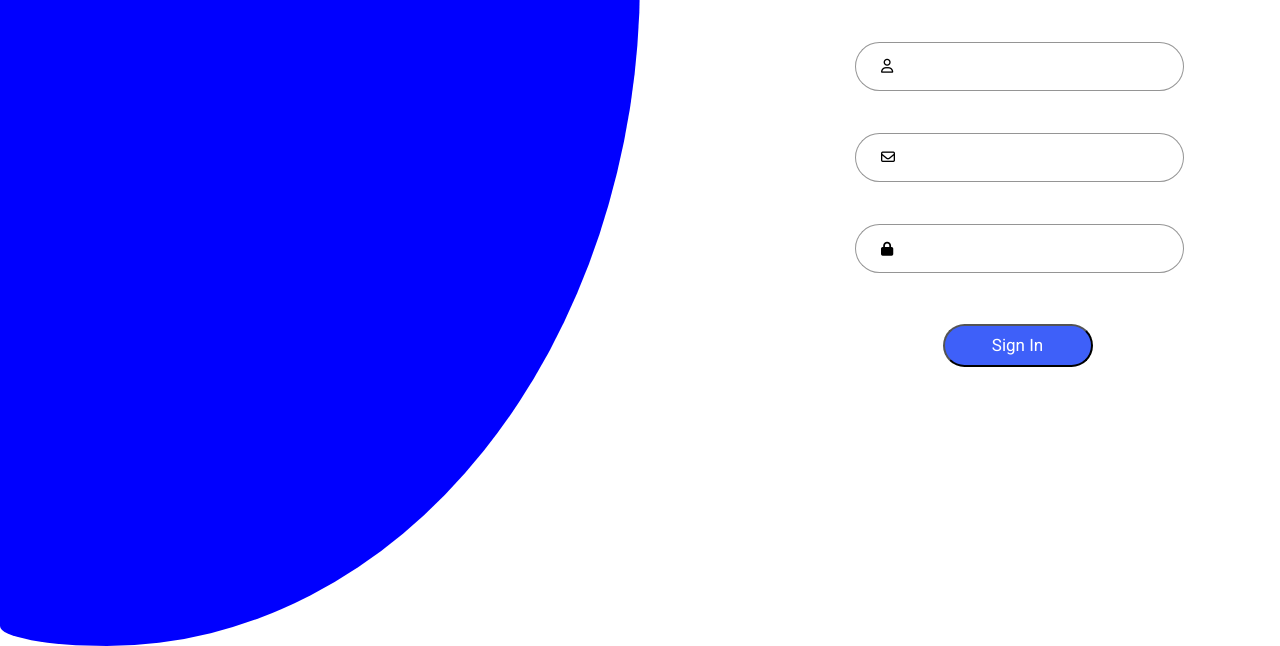
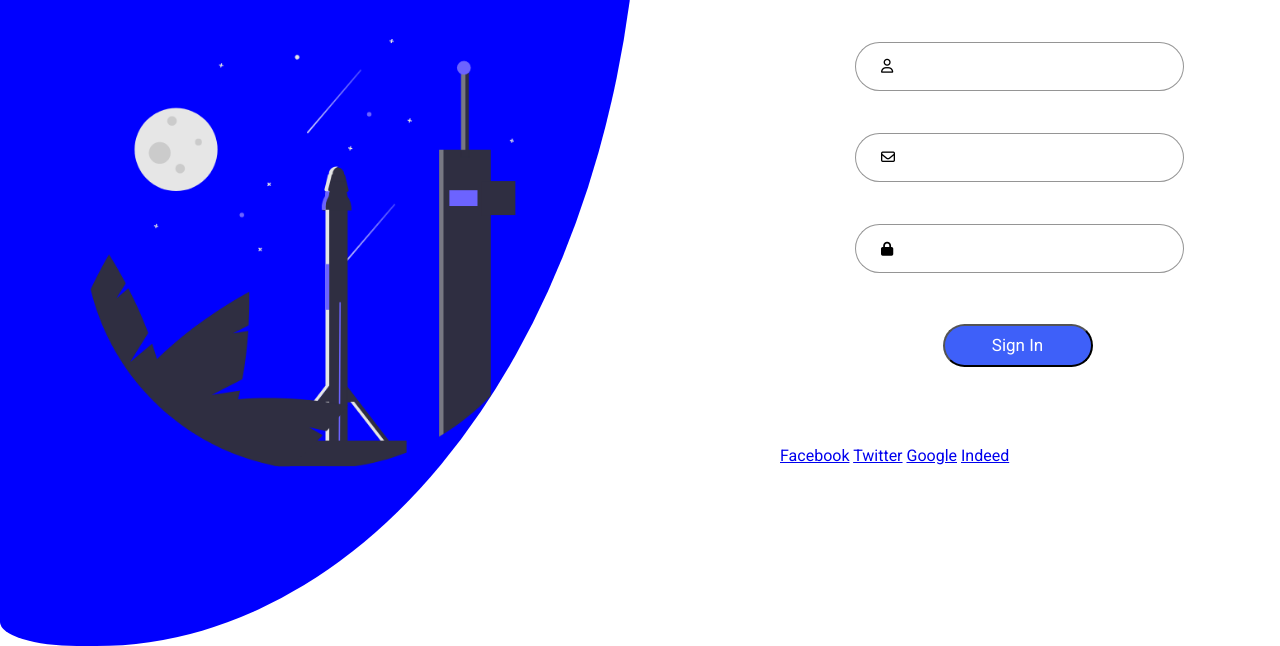
Before and after one commit to anthonylatorre764/CRM_Project, a plain HTML site: page index.html in a window 1280 px wide. Shown: the part 154-800 px from the top of the page. Drawn offline with Linux system fonts and the light colour scheme.

Commit message:
Add files via upload

```diff
--- a/index.html
+++ b/index.html
@@ -17,7 +17,9 @@
     <div class="signup" id="background">
         <p class="first-line">Don't Have an Account Yet?</p>
         <p class="second-line">What are you waiting for? Let's Fix that now!</p>
-            <button class="sign-up-btn" type="submit" name="sign-up">Sign Up</button>
+        <button class="sign-up-btn" type="button">Sign Up</button>
+        <img class="resize" src="Group-15.png"/>
+</div>
     </div>
 </aside>
 <main>
@@ -42,6 +44,15 @@
             <!-- Social Platforms -->
         </section>
     </div>
+            <!--Social Functional Links-->
+    <div class="links">
+    <a href="http://Facebook.com"><span id="bluebutton1">Facebook</span></a>
+    <a href="https://twitter.com/"><span id="bluebutton1">Twitter</span></a>
+    <a href="https://www.google.com/"><span id="bluebutton1">Google</span></a>
+    <a href="https://www.indeed.com/"><span id="bluebutton1">Indeed</span></a>
+    </div>
+
+
 </main>
 </body>
 </html>
--- a/styles.css
+++ b/styles.css
@@ -113,8 +113,7 @@ button:hover {
 #background {
     width: 50vw;
     height: 95vh;
-    border-bottom-left-radius: 20% 3%;
-    border-bottom-right-radius: 100% 100%;
+    border-radius:0% 90% 85% 12% / 10% 0% 100% 3%;
     background-color: blue;
 }
 
@@ -142,4 +141,30 @@ button:hover {
     font-size: 1.5vw;
     font-weight: 510;
     cursor: pointer;
+    align-items: center;
+    transition-duration: 0.3s;
+    display:block;
 }
+
+/******Background-Image******/
+
+.resize {
+    width: 300px;
+    height: auto;
+}
+
+.resize {
+    width: 473px;
+    height: auto;
+}
+
+.resize {
+    margin-left: auto;
+    margin-right: auto;
+}
+
+.links {
+    position: absolute;
+    right: 100px;
+    width: 400px;
+}
```
Also changed, not shown: Group-15.png (added). Lines whose indentation alone changed are shown as unchanged.
